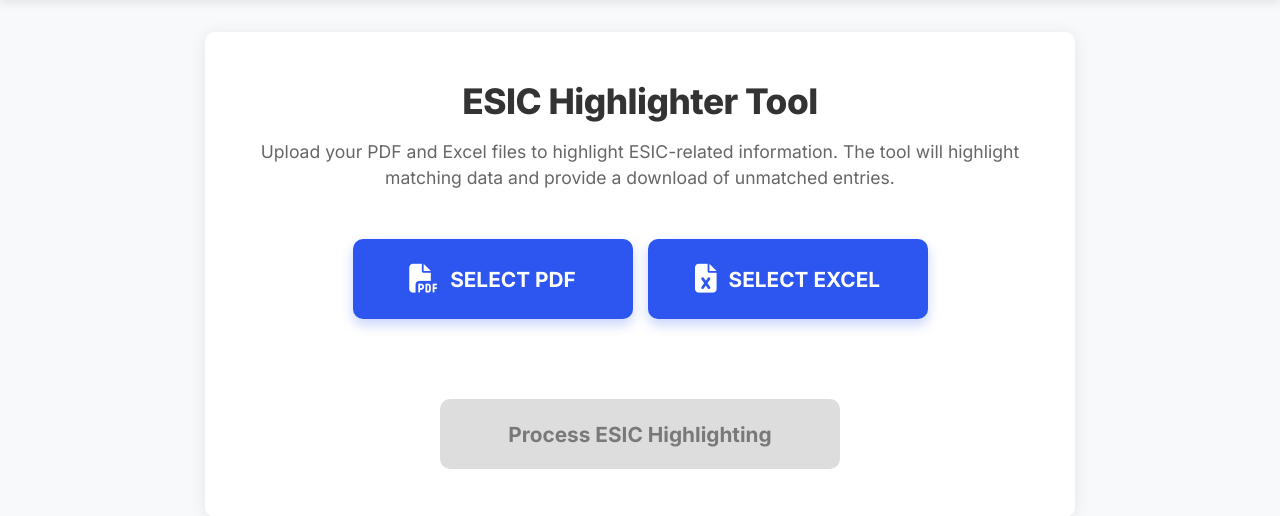
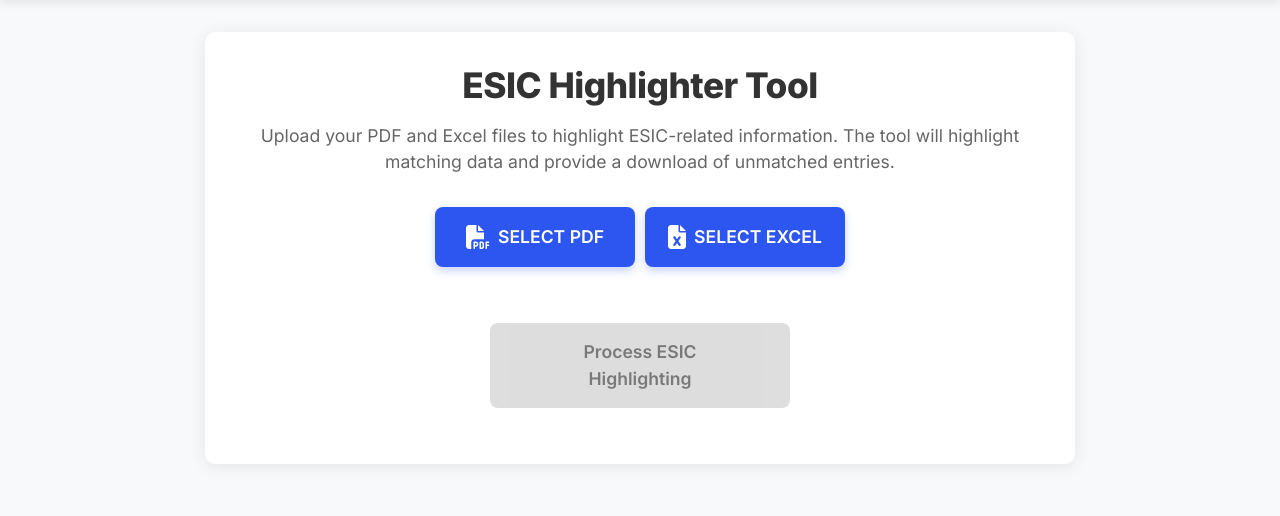
Before and after one commit to ajaysinghrajput9370/welovedoc-final, a Flask app: template templates/esic-highlight.html in a window 1280 px wide. Shown: the part 67-583 px from the top of the page. Run offline with Flask 3, Linux system fonts and the light colour scheme; the template is opened without the code that fills it, so the values that code supplies are empty; some libraries are stand-ins or nearby versions.

Commit message:
Update esic-highlight.html

```diff
--- a/templates/esic-highlight.html
+++ b/templates/esic-highlight.html
@@ -236,7 +236,7 @@
             background-color: white;
             border-radius: 10px;
             box-shadow: 0 0.15rem 1rem 0 rgba(58, 59, 69, 0.1);
-            padding: 3rem;
+            padding: 2rem;
             text-align: center;
         }
 
@@ -251,7 +251,7 @@
         .upload-subtitle {
             font-size: 1.1rem;
             color: #666;
-            margin-bottom: 3rem;
+            margin-bottom: 2rem;
             line-height: 1.5;
             font-weight: 400;
         }
@@ -259,37 +259,37 @@
         .button-container {
             display: flex;
             justify-content: center;
-            gap: 15px;
-            margin: 2rem 0 3rem 0;
+            gap: 10px;
+            margin: 2rem 0;
         }
 
         .btn-select {
             background-color: var(--button-color);
             color: white;
             border: none;
-            border-radius: 10px;
-            width: 280px;
-            height: 80px;
-            font-weight: 700;
-            font-size: 1.3rem;
-            padding: 0.8rem 1.5rem;
+            border-radius: 8px;
+            width: 200px;
+            height: 60px;
+            font-weight: 600;
+            font-size: 1.1rem;
+            padding: 0.6rem 1.2rem;
             display: flex;
             align-items: center;
             justify-content: center;
             transition: all 0.3s;
-            box-shadow: 0 6px 12px rgba(44, 86, 239, 0.25);
+            box-shadow: 0 4px 8px rgba(44, 86, 239, 0.25);
         }
 
         .btn-select:hover {
             background-color: #1a45d5;
             color: white;
-            transform: translateY(-3px);
-            box-shadow: 0 10px 20px rgba(44, 86, 239, 0.35);
+            transform: translateY(-2px);
+            box-shadow: 0 6px 12px rgba(44, 86, 239, 0.35);
         }
 
         .btn-select i {
-            font-size: 1.8rem;
-            margin-right: 12px;
+            font-size: 1.5rem;
+            margin-right: 8px;
         }
 
         .file-list {
@@ -346,21 +346,21 @@
             background-color: var(--primary-color);
             color: white;
             border: none;
-            border-radius: 10px;
-            padding: 1.2rem 3rem;
-            font-size: 1.3rem;
-            font-weight: 700;
-            margin-top: 2rem;
+            border-radius: 8px;
+            padding: 1rem 2.5rem;
+            font-size: 1.1rem;
+            font-weight: 600;
+            margin: 1.5rem 0;
             transition: all 0.3s;
             width: 100%;
-            max-width: 400px;
-            box-shadow: 0 6px 12px rgba(44, 86, 239, 0.25);
+            max-width: 300px;
+            box-shadow: 0 4px 8px rgba(44, 86, 239, 0.25);
         }
 
         .process-btn:hover {
             background-color: #1a45d5;
-            transform: translateY(-3px);
-            box-shadow: 0 10px 20px rgba(44, 86, 239, 0.35);
+            transform: translateY(-2px);
+            box-shadow: 0 6px 12px rgba(44, 86, 239, 0.35);
         }
 
         .process-btn:disabled {
@@ -772,20 +795,58 @@
                     // Show result section
                     resultSection.style.display = 'block';
 
-                    // Create actual download links with sample data
-                    // In a real application, these would be URLs from your server
+                    // Create actual download links with proper file types
                     const pdfDownload = document.getElementById('pdf-download');
                     const excelDownload = document.getElementById('excel-download');
 
-                    // Create blob URLs for download (simulated files)
-                    const pdfBlob = new Blob(['Simulated PDF content'], { type: 'application/pdf' });
-                    const excelBlob = new Blob(['Simulated Excel content'], { type: 'application/vnd.openxmlformats-officedocument.spreadsheetml.sheet' });
+                    // Create proper PDF content
+                    const pdfContent = `%PDF-1.4
+1 0 obj
+<< /Type /Catalog /Pages 2 0 R >>
+endobj
+2 0 obj
+<< /Type /Pages /Kids [3 0 R] /Count 1 >>
+endobj
+3 0 obj
+<< /Type /Page /Parent 2 0 R /MediaBox [0 0 612 792] /Contents 4 0 R >>
+endobj
+4 0 obj
+<< /Length 44 >>
+stream
+BT
+/F1 12 Tf
+50 750 Td
+(ESIC Highlighted Document) Tj
+ET
+endstream
+endobj
+xref
+0 5
+0000000000 65535 f
+0000000009 00000 n
+0000000058 00000 n
+0000000115 00000 n
+0000000234 00000 n
+trailer
+<< /Size 5 /Root 1 0 R >>
+startxref
+300
+%%EOF`;
+
+                    // Create proper Excel content (CSV format)
+                    const excelContent = "Employee ID,Name,ESIC Number,Status\n001,John Doe,1234567890,Not Found\n002,Jane Smith,0987654321,Found\n003,Bob Johnson,1122334455,Not Found";
+
+                    // Create blob URLs with proper MIME types
+                    const pdfBlob = new Blob([pdfContent], { type: 'application/pdf' });
+                    const excelBlob = new Blob([excelContent], { type: 'application/vnd.openxmlformats-officedocument.spreadsheetml.sheet' });
 
                     pdfDownload.href = URL.createObjectURL(pdfBlob);
+                    pdfDownload.download = 'esic_highlighted_document.pdf';
+
                     excelDownload.href = URL.createObjectURL(excelBlob);
+                    excelDownload.download = 'unmatched_esic_data.xlsx';
 
-                    // Scroll to results
-                    resultSection.scrollIntoView({ behavior: 'smooth' });
+                    // No need to scroll - results are now in the same view
                 }, 2000);
             });
         });
```
Also changed, not shown: other parts of templates/esic-highlight.html (+53 -30 lines).
